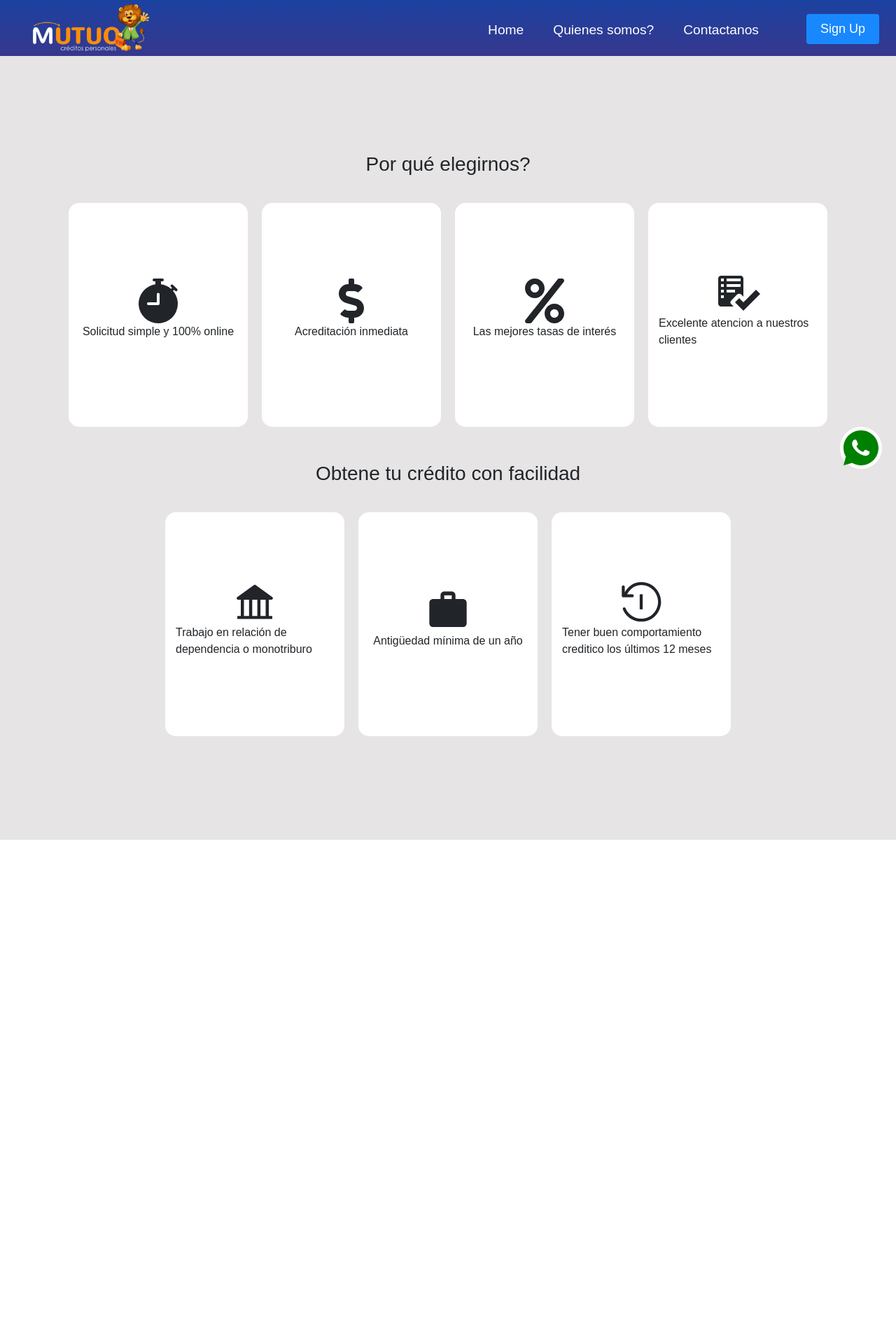
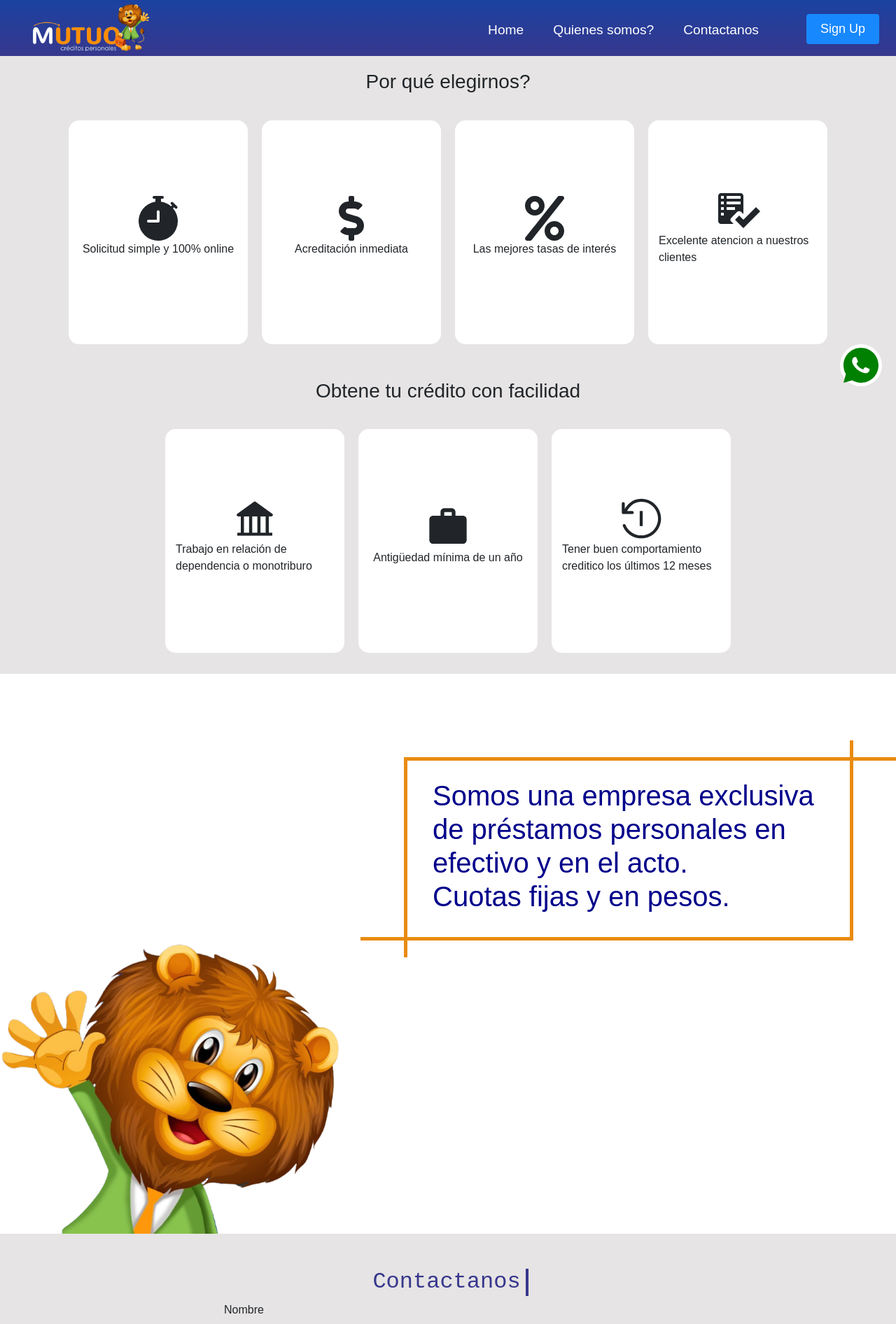
Before and after one commit to Eric9516/mutuo, a React (Create React App) app: page / in a window 1280 px wide. Shown: the top 1892 px of the page at 70% size. Before the commit the page ends 1200 px from the top, so only its background shows below. Built offline with nearby package versions, Linux system fonts and the light colour scheme.

Commit message:
esta todo en una sola pagina

```diff
--- a/src/App.js
+++ b/src/App.js
@@ -3,21 +3,16 @@ import Navbar from "./components/Navbar";
 import "./Styles/App.css";
 import { BrowserRouter as Router, Routes, Route } from "react-router-dom";
 import Home from "./pages/Home";
-import ContactUs from "./pages/ContactUs";
+import ContactUs from "./components/ContactUs";
 import SignUp from "./pages/SignUp";
-import AboutUs from "./pages/AboutUs";
+import AboutUs from "./components/AboutUs";
 
 const App = () => {
     return (
         <>
             <Router>
                 <Navbar />
-                <Routes>
-                    <Route path="/" element={<Home />} />
-                    <Route path="/about-us" element={<AboutUs />} />
-                    <Route path="/contact-us" element={<ContactUs />} />
-                    <Route path="/sign-up" element={<SignUp />} />
-                </Routes>
+                <Home />
             </Router>
         </>
     );
--- a/src/Styles/StyledAboutUs.js
+++ b/src/Styles/StyledAboutUs.js
@@ -3,8 +3,8 @@ import image from "../img/leon.png";
 
 export const StyledDiv = styled.div`
     width: 100vw;
-    height: 90vh;
-    background-color: rgb(230, 228, 228);
+    height: 100vh;
+    background-color: #fff;
     background-image: url(${image});
     background-size: 500px;
     background-repeat: no-repeat;
@@ -12,14 +12,14 @@ export const StyledDiv = styled.div`
     padding: 20px;
 
     @media screen and (min-width: 1800px) {
-        background-color: rgb(230, 228, 228);
+        bbackground-color: #fff;
         background-image: url(${image});
         background-repeat: no-repeat;
         background-position: bottom left;
-        background-size: 700px;
+        background-size: 600px;
     }
     @media screen and (max-width: 960px) {
-        background-color: rgb(230, 228, 228);
+        background-color: #fff;
         background-image: url(${image});
         background-repeat: no-repeat;
         background-position: bottom left;
--- a/src/Styles/StyledContactUs.js
+++ b/src/Styles/StyledContactUs.js
@@ -12,6 +12,7 @@ export const StyledDiv = styled.div`
     justify-content: center;
     align-items: center;
     flex-direction: column;
+    padding-top: 30px;
 
     @media screen and (max-width: 1100px) {
         background-color: rgb(230, 228, 228);
--- a/src/Styles/StyledHome.js
+++ b/src/Styles/StyledPorqueElegirnos.js
@@ -3,11 +3,15 @@ import fondo from "../img/fondo2.jpg";
 
 export const StyledAllHome = styled.div`
     background-color: rgb(230, 228, 228);
-    min-height: 140vh;
+    height: auto;
     display: flex;
     justify-content: center;
     align-items: center;
     flex-direction: column;
+
+    @media screen and (min-width: 1800px) {
+        gap: 35px;
+    }
 `;
 
 export const StyledDivContainer = styled.div`
@@ -45,6 +49,12 @@ export const StyledDivChild = styled.div`
         transform: scale(1.1);
     }
 
+    @media screen and (min-width: 1800px) {
+        width: 15vw;
+        height: 30vh;
+        gap: 20px;
+    }
+
     @media screen and (max-width: 700px) {
         width: 65vw;
         height: 25vh;
@@ -67,6 +77,10 @@ export const StyledLogoWhatsapp = styled.div`
     right: 0;
     margin-right: 20px;
 
+    @media screen and (min-width: 1800px) {
+        bottom: 70px;
+    }
+
     @media screen and (max-width: 700px) {
         bottom: 40px;
     }
--- a/src/pages/AboutUs.jsx
+++ b/src/components/AboutUs.jsx
@@ -3,7 +3,7 @@ import { StyledDiv, StyledChildDiv, Styledh3 } from "../Styles/StyledAboutUs.js"
 
 const AboutUs = () => {
     return (
-        <StyledDiv>
+        <StyledDiv id="aboutUs">
             <StyledChildDiv>
                 <Styledh3>
                     Somos una empresa exclusiva de préstamos personales en efectivo y en el acto.
--- a/src/pages/ContactUs.jsx
+++ b/src/components/ContactUs.jsx
@@ -4,7 +4,7 @@ import { StyledDiv, StyledForm, StyledFormControl, StyledButton, Myh2 } from "..
 
 const ContactUs = () => {
     return (
-        <StyledDiv>
+        <StyledDiv id="contactUs">
             <Myh2>Contactanos</Myh2>
             <StyledForm>
                 <Form.Group className="mb-3" controlId="formBasicEmail">
--- a/src/components/Navbar.jsx
+++ b/src/components/Navbar.jsx
@@ -1,5 +1,6 @@
 import React, { useState } from "react";
 import { Button } from "./Button";
+import Nav from "react-bootstrap/Nav";
 import { Link } from "react-router-dom";
 import "./Navbar.css";
 
@@ -20,19 +21,19 @@ function Navbar() {
                 </div>
                 <ul className={click ? "nav-menu active" : "nav-menu"}>
                     <li className="nav-item">
-                        <Link to="/" className="nav-links" onClick={closeMobileMenu}>
+                        <Nav.Link href="#home" className="nav-links" onClick={closeMobileMenu}>
                             Home
-                        </Link>
+                        </Nav.Link>
                     </li>
                     <li className="nav-item">
-                        <Link to="/about-us" className="nav-links" onClick={closeMobileMenu}>
+                        <Nav.Link href="#aboutUs" className="nav-links" onClick={closeMobileMenu}>
                             Quienes somos?
-                        </Link>
+                        </Nav.Link>
                     </li>
                     <li className="nav-item">
-                        <Link to="/contact-us" className="nav-links" onClick={closeMobileMenu}>
+                        <Nav.Link href="#contactUs" className="nav-links" onClick={closeMobileMenu}>
                             Contactanos
-                        </Link>
+                        </Nav.Link>
                     </li>
                     <li>
                         <Link to="/sign-up" className="nav-links-mobile" onClick={closeMobileMenu}>
--- /dev/null
+++ b/src/components/PorqueElegirnos.jsx
@@ -0,0 +1,58 @@
+import React from "react";
+import { BsFillStopwatchFill } from "react-icons/bs";
+import { FaDollarSign, FaPercent } from "react-icons/fa";
+import { GoChecklist } from "react-icons/go";
+import { AiFillBank } from "react-icons/ai";
+import { RxCountdownTimer } from "react-icons/rx";
+import { MdWork } from "react-icons/md";
+import { RiWhatsappFill } from "react-icons/ri";
+import { StyledAllHome, StyledDivContainer, StyledDivChild, StyledTittle, StyledLogoWhatsapp } from "../Styles/StyledPorqueElegirnos";
+
+const PorqueElegirnos = () => {
+    return (
+        <StyledAllHome id="home">
+            <StyledTittle>Por qué elegirnos?</StyledTittle>
+            <StyledDivContainer>
+                <StyledDivChild>
+                    <BsFillStopwatchFill size="4em" />
+                    <p>Solicitud simple y 100% online</p>
+                </StyledDivChild>
+
+                <StyledDivChild>
+                    <FaDollarSign size="4em" />
+                    <p>Acreditación inmediata</p>
+                </StyledDivChild>
+                <StyledDivChild>
+                    <FaPercent size="4em" />
+                    <p>Las mejores tasas de interés</p>
+                </StyledDivChild>
+                <StyledDivChild>
+                    <GoChecklist size="4em" />
+                    <p>Excelente atencion a nuestros clientes</p>
+                </StyledDivChild>
+            </StyledDivContainer>
+            <StyledTittle className="home">Obtene tu crédito con facilidad</StyledTittle>
+            <StyledDivContainer>
+                <StyledDivChild>
+                    <AiFillBank size="4em" />
+                    <p>Trabajo en relación de dependencia o monotriburo</p>
+                </StyledDivChild>
+                <StyledDivChild>
+                    <MdWork size="4em" />
+                    <p>Antigüedad mínima de un año</p>
+                </StyledDivChild>
+                <StyledDivChild>
+                    <RxCountdownTimer size="4em" />
+                    <p>Tener buen comportamiento creditico los últimos 12 meses</p>
+                </StyledDivChild>
+            </StyledDivContainer>
+            <StyledLogoWhatsapp>
+                <a href="https://wa.link/ubocaj" target="_blank">
+                    <RiWhatsappFill color="green" size="lg" />
+                </a>
+            </StyledLogoWhatsapp>
+        </StyledAllHome>
+    );
+};
+
+export default PorqueElegirnos;
--- a/src/pages/Home.jsx
+++ b/src/pages/Home.jsx
@@ -1,57 +1,15 @@
 import React from "react";
-import { BsFillStopwatchFill } from "react-icons/bs";
-import { FaDollarSign, FaPercent } from "react-icons/fa";
-import { GoChecklist } from "react-icons/go";
-import { AiFillBank } from "react-icons/ai";
-import { RxCountdownTimer } from "react-icons/rx";
-import { MdWork } from "react-icons/md";
-import { RiWhatsappFill } from "react-icons/ri";
-import { StyledAllHome, StyledDivContainer, StyledDivChild, StyledTittle, StyledLogoWhatsapp } from "../Styles/StyledHome";
+import AboutUs from "../components/AboutUs";
+import ContactUs from "../components/ContactUs";
+import PorqueElegirnos from "../components/PorqueElegirnos";
 
 const Home = () => {
     return (
-        <StyledAllHome>
-            <StyledTittle>Por qué elegirnos?</StyledTittle>
-            <StyledDivContainer>
-                <StyledDivChild>
-                    <BsFillStopwatchFill size="4em" />
-                    <p>Solicitud simple y 100% online</p>
-                </StyledDivChild>
-
-                <StyledDivChild>
-                    <FaDollarSign size="4em" />
-                    <p>Acreditación inmediata</p>
-                </StyledDivChild>
-                <StyledDivChild>
-                    <FaPercent size="4em" />
-                    <p>Las mejores tasas de interés</p>
-                </StyledDivChild>
-                <StyledDivChild>
-                    <GoChecklist size="4em" />
-                    <p>Excelente atencion a nuestros clientes</p>
-                </StyledDivChild>
-            </StyledDivContainer>
-            <StyledTittle className="home">Obtene tu crédito con facilidad</StyledTittle>
-            <StyledDivContainer>
-                <StyledDivChild>
-                    <AiFillBank size="4em" />
-                    <p>Trabajo en relación de dependencia o monotriburo</p>
-                </StyledDivChild>
-                <StyledDivChild>
-                    <MdWork size="4em" />
-                    <p>Antigüedad mínima de un año</p>
-                </StyledDivChild>
-                <StyledDivChild>
-                    <RxCountdownTimer size="4em" />
-                    <p>Tener buen comportamiento creditico los últimos 12 meses</p>
-                </StyledDivChild>
-            </StyledDivContainer>
-            <StyledLogoWhatsapp>
-                <a href="https://wa.link/ubocaj" target="_blank">
-                    <RiWhatsappFill color="green" size="lg" />
-                </a>
-            </StyledLogoWhatsapp>
-        </StyledAllHome>
+        <>
+            <PorqueElegirnos />
+            <AboutUs />
+            <ContactUs />
+        </>
     );
 };
 
```
